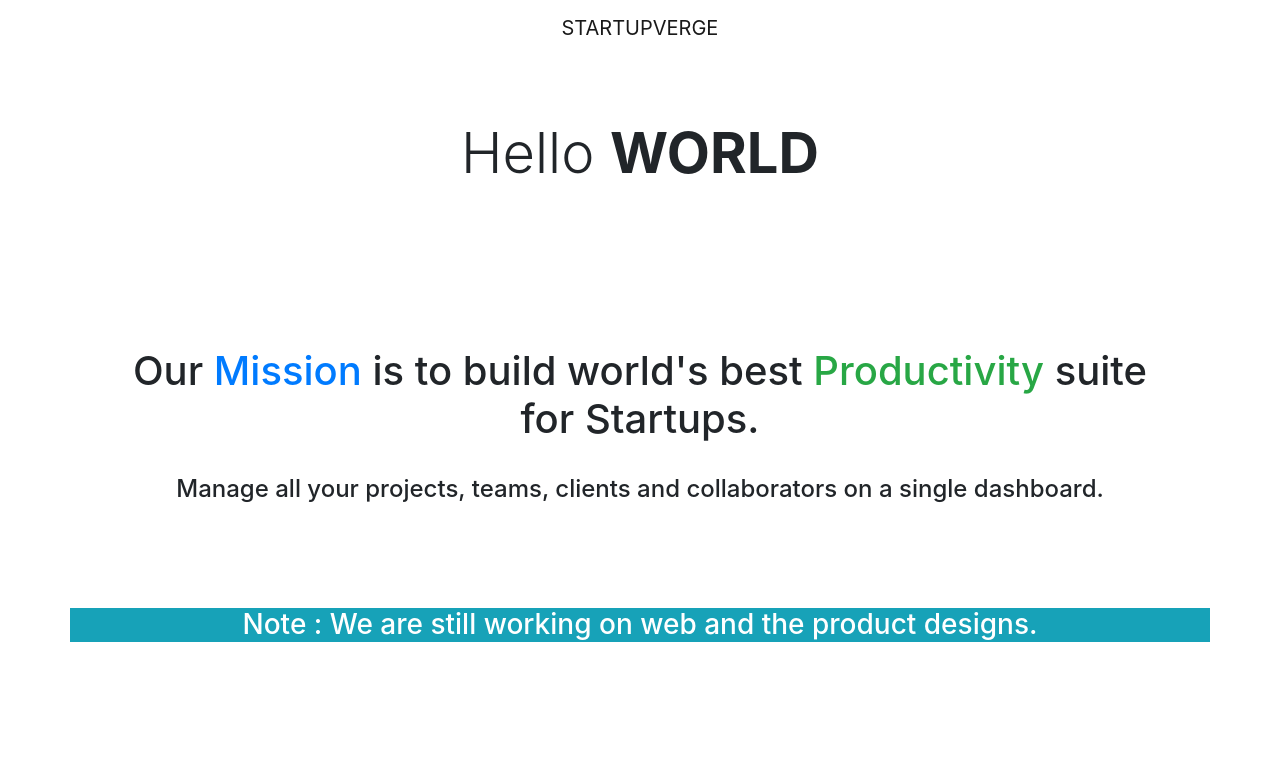
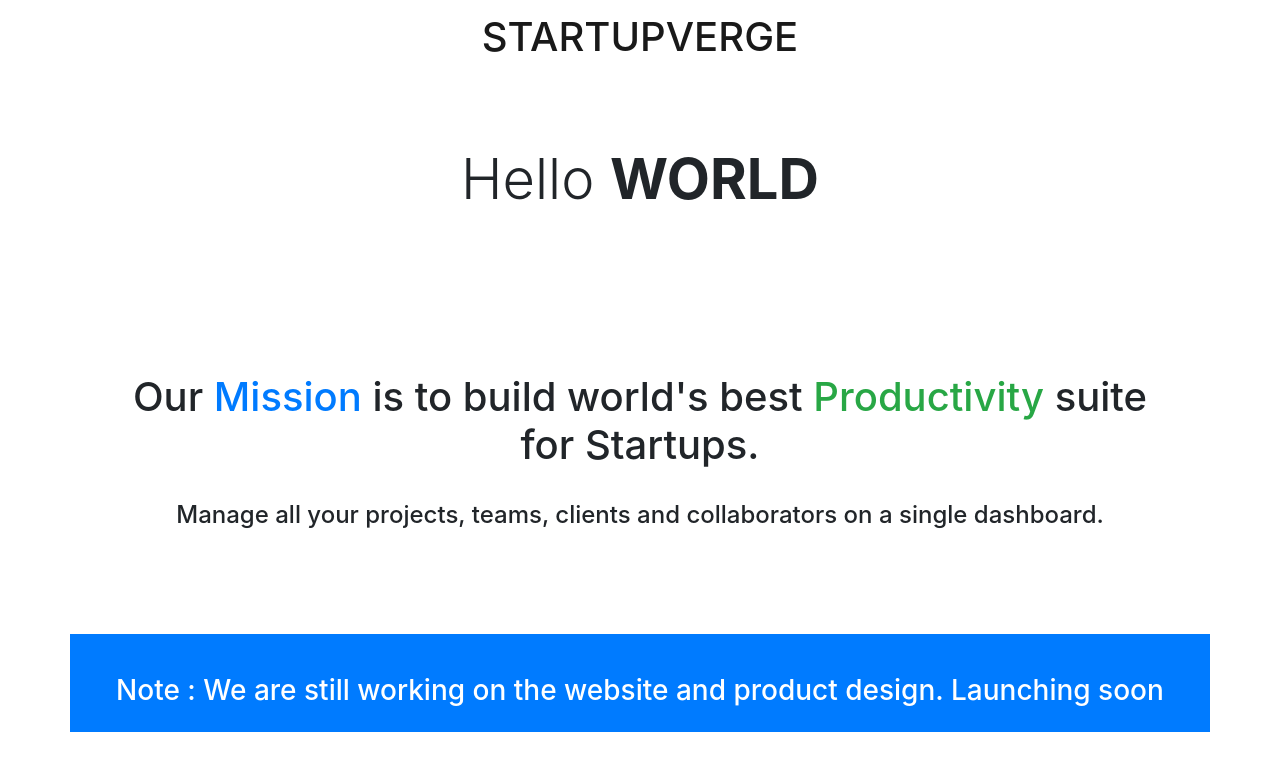
Before and after one commit to GokulKrishnanstartupverge/demostart, a plain HTML site: page Index.html in a window 1280 px wide. Drawn offline with nearby package versions, Linux system fonts and the light colour scheme.

Commit message:
footer commmit

```diff
--- a/Index.html
+++ b/Index.html
@@ -12,8 +12,8 @@
         <nav class="navbar navbar-expand-lg navbar-light bg-white">
             <div class="container">
               <a class="navbar-brand mx-auto" href="#">
-              STARTUPVERGE
-              </a>
+              <h1>STARTUPVERGE
+              </h1>              </a>
             </div>
         </nav>
     </head>
@@ -21,13 +21,11 @@
     <header>
         <!--  header section -->
         <header class="masthead">
-            <div class="container h-100">
-              <div class="row h-100 align-items-center">
-                <div class="col-12 text-center">
-                  <h1 class=" display-4 jumbotron bg-transparent">Hello <span class="font-weight-bold"> WORLD </span></h1>
+            <div class="container ">
 
-                </div>
-              </div>
+                  <h1 class=" display-4 jumbotron text-center bg-transparent">Hello <span class="font-weight-bold"> WORLD </span></h1>
+
+
             </div>
           </header>
     </header>
@@ -47,9 +45,11 @@
         </div>
       </div>
 
-      <div class="container bg-info">
-        <h3 class="text-center text-white">Note : We are still working on web and the product designs. </h3>
-      </div>
+      <footer class=" container page-footer bg-primary pt-4">
+        <div class=" container text-center py-3">
+          <h3 class="text-white">Note : We are still working on the website and product design. Launching soon</h3>
+        </div>
+      </footer>
 
 
 
```
Also changed, not shown: send.png (added).
